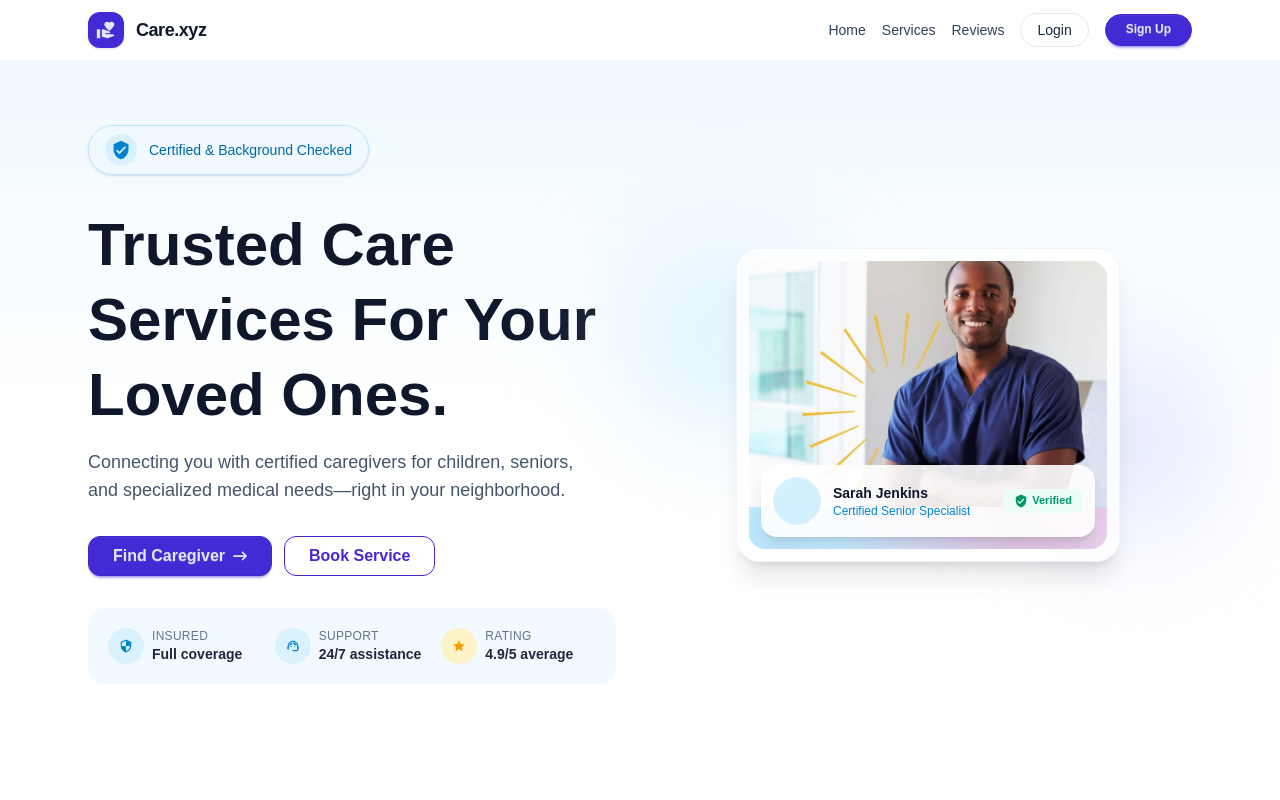
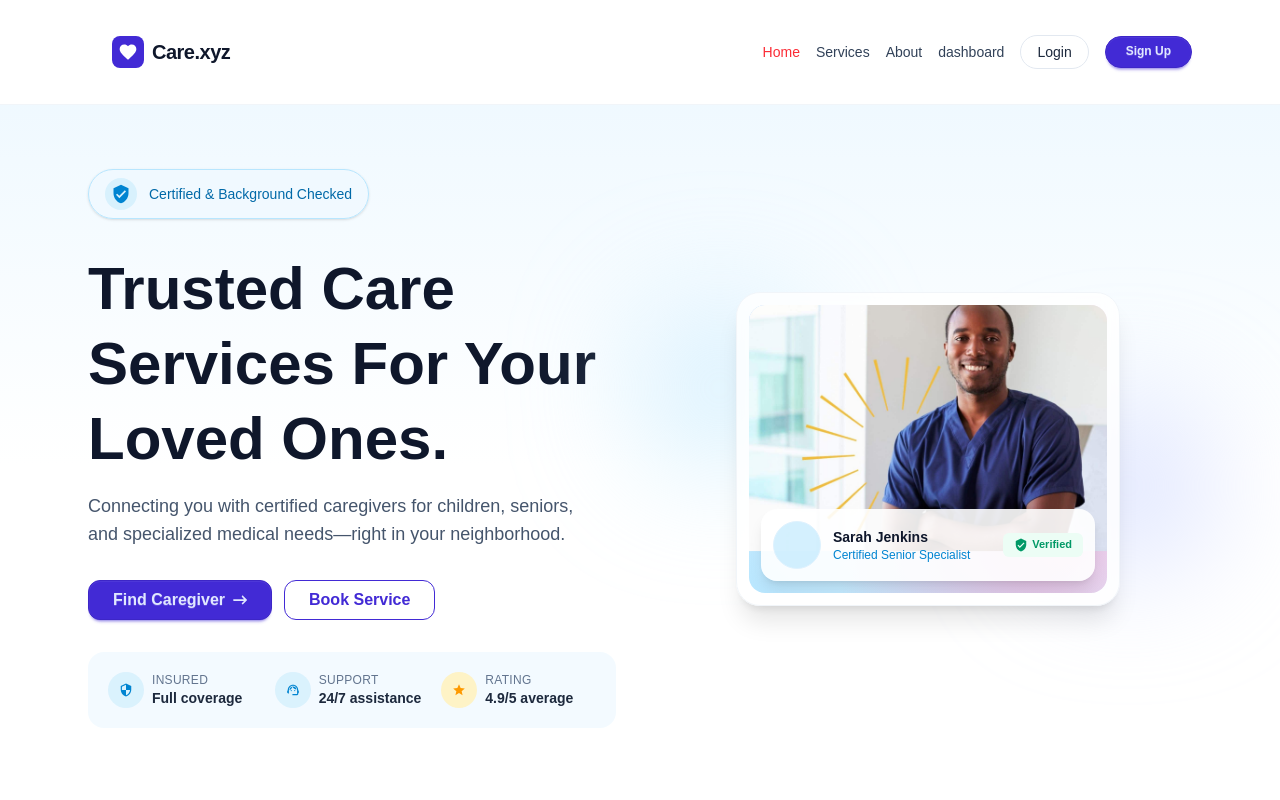
Before and after one commit to jinnahakondo/Care.app, a Next.js app: page / in a window 1280 px wide. Shown: the top 800 px of the page. Built offline with nearby package versions, Linux system fonts and the light colour scheme; no server answers.

Commit message:
dashboard page update

```diff
--- a/src/app/dashboard/layout.jsx
+++ b/src/app/dashboard/layout.jsx
@@ -1,13 +1,17 @@
+import DashboardNavSidebar from "@/components/dashboard/DashboardNavSidebar";
 
-import DashboardNavSidebar from "@/components/dashboard/DashboardNavSidebar";
 export const metadata = {
   title: "Care.xyz | User Dashboard",
 };
 
-export default function DashboardLayout() {
+export default function DashboardLayout({ children }) {
   return (
     <div className="flex min-h-screen bg-[#f6f7f8] text-slate-800 dark:bg-[#111921] dark:text-slate-200">
-      <DashboardNavSidebar />
+      <aside>
+        {" "}
+        <DashboardNavSidebar />
+      </aside>
+      <main>{children}</main>
     </div>
   );
 }
--- /dev/null
+++ b/src/app/dashboard/my-bookings/page.jsx
@@ -0,0 +1,5 @@
+import React from "react";
+
+export default function MyBookings() {
+  return <div>MyBookings</div>;
+}
--- a/src/app/dashboard/page.jsx
+++ b/src/app/dashboard/page.jsx
@@ -1,13 +1,17 @@
-import React from 'react';
+"use client";
+import React from "react";
 import UserDashboard from "@/components/dashboard/User/UserDashboard";
-
+import { useSession } from "next-auth/react";
 
 const DashboardPage = () => {
-  return (
-    <div>
-      <UserDashboard/>
-    </div>
-  );
+  const { data: session, status } = useSession();
+  const role = session.user.role;
+  console.log("session", status, session);
+  if (role === "user") {
+    return <UserDashboard />;
+  }else{
+    return 'hello'
+  }
 };
 
 export default DashboardPage;
--- a/src/components/Hero.jsx
+++ b/src/components/Hero.jsx
@@ -1,5 +1,11 @@
-import { MdVerifiedUser, MdSupportAgent, MdStar, MdSecurity } from "react-icons/md";
+import {
+  MdVerifiedUser,
+  MdSupportAgent,
+  MdStar,
+  MdSecurity,
+} from "react-icons/md";
 import { FaArrowRightLong } from "react-icons/fa6";
+import Link from "next/link";
 
 export default function Hero() {
   return (
@@ -27,8 +33,8 @@ export default function Hero() {
               Loved Ones.
             </h1>
             <p className="max-w-xl text-balance text-base text-slate-600 sm:text-lg">
-              Connecting you with certified caregivers for children, seniors, and
-              specialized medical needs—right in your neighborhood.
+              Connecting you with certified caregivers for children, seniors,
+              and specialized medical needs—right in your neighborhood.
             </p>
           </div>
 
@@ -38,9 +44,12 @@ export default function Hero() {
               Find Caregiver
               <FaArrowRightLong className="text-sm" />
             </button>
-            <button className="btn btn-outline btn-primary w-full rounded-xl px-6 text-base font-semibold sm:w-auto">
+            <Link
+              href={"/services"}
+              className="btn btn-outline btn-primary w-full rounded-xl px-6 text-base font-semibold sm:w-auto"
+            >
               Book Service
-            </button>
+            </Link>
           </div>
 
           {/* Trust signals */}
@@ -53,7 +62,9 @@ export default function Hero() {
                 <p className="text-xs font-medium uppercase tracking-wide text-slate-500">
                   Insured
                 </p>
-                <p className="text-sm font-semibold text-slate-800">Full coverage</p>
+                <p className="text-sm font-semibold text-slate-800">
+                  Full coverage
+                </p>
               </div>
             </div>
             <div className="flex items-center gap-2">
@@ -64,7 +75,9 @@ export default function Hero() {
                 <p className="text-xs font-medium uppercase tracking-wide text-slate-500">
                   Support
                 </p>
-                <p className="text-sm font-semibold text-slate-800">24/7 assistance</p>
+                <p className="text-sm font-semibold text-slate-800">
+                  24/7 assistance
+                </p>
               </div>
             </div>
             <div className="flex items-center gap-2">
@@ -75,7 +88,9 @@ export default function Hero() {
                 <p className="text-xs font-medium uppercase tracking-wide text-slate-500">
                   Rating
                 </p>
-                <p className="text-sm font-semibold text-slate-800">4.9/5 average</p>
+                <p className="text-sm font-semibold text-slate-800">
+                  4.9/5 average
+                </p>
               </div>
             </div>
           </div>
@@ -90,8 +105,12 @@ export default function Hero() {
           <div className="relative mx-auto max-w-sm rounded-3xl border border-slate-100 bg-white/80 p-3 shadow-xl backdrop-blur">
             <div className="relative h-72 w-full overflow-hidden rounded-2xl bg-linear-to-tr from-sky-200 via-sky-100 to-fuchsia-100">
               {/* Background illustrative block (you can replace with a real image later) */}
-              <div className="absolute inset-0 bg-[radial-gradient(circle_at_20%_20%,rgba(59,130,246,0.45),transparent_55%),radial-gradient(circle_at_80%_80%,rgba(244,114,182,0.45),transparent_55%)]"  />
-<img src="/hero_care.jpg" alt="" className="w-full object-cover scale-125 absolute top-5"/>
+              <div className="absolute inset-0 bg-[radial-gradient(circle_at_20%_20%,rgba(59,130,246,0.45),transparent_55%),radial-gradient(circle_at_80%_80%,rgba(244,114,182,0.45),transparent_55%)]" />
+              <img
+                src="/hero_care.jpg"
+                alt=""
+                className="w-full object-cover scale-125 absolute top-5"
+              />
               {/* Caregiver profile overlay */}
               <div className="absolute inset-x-3 bottom-3 rounded-2xl bg-white/90 p-3 shadow-lg">
                 <div className="flex items-center gap-3">
--- /dev/null
+++ b/src/components/Links/DashBordLinks/DashBoardLink.jsx
@@ -0,0 +1,19 @@
+"use client";
+import Link from "next/link";
+import { usePathname } from "next/navigation";
+
+export default function DashBoardLink({ children, href }) {
+  const pathName = usePathname();
+  return (
+    <Link
+      href={href}
+      className={`${
+        pathName.endsWith(href)
+          ? "bg-[#308ce8]/10 font-semibold text-[#308ce8]"
+          : "text-slate-500 hover:bg-slate-100 "
+      } flex items-center gap-3 rounded-lg px-4 py-3 transition-colors dark:text-slate-400 dark:hover:bg-slate-800`}
+    >
+      {children}
+    </Link>
+  );
+}
--- /dev/null
+++ b/src/components/Links/NavLink/NavLink.jsx
@@ -0,0 +1,15 @@
+"use client";
+import Link from "next/link";
+import { usePathname } from "next/navigation";
+
+export default function NavLink({ children, href }) {
+  const pathName = usePathname();
+  return (
+    <Link
+      href={href}
+      className={`${pathName.endsWith(href) && "text-red-500"}`}
+    >
+      {children}
+    </Link>
+  );
+}
--- a/src/components/Logo/Logo.jsx
+++ b/src/components/Logo/Logo.jsx
@@ -1,16 +1,17 @@
-import React from 'react';
-import {MdFavorite} from "react-icons/md";
+import Link from "next/link";
+import React from "react";
+import { MdFavorite } from "react-icons/md";
 
 const Logo = () => {
   return (
-         <div className="flex items-center gap-2 p-6">
-        <div className="flex h-8 w-8 items-center justify-center rounded-lg bg-[#308ce8]">
+    <Link href={"/"} className="flex items-center gap-2 p-6 cursor-pointer">
+      <span className="flex h-8 w-8 items-center justify-center rounded-lg bg-primary">
         <MdFavorite className="text-xl text-white" />
-        </div>
+      </span>
       <span className="text-xl font-bold tracking-tight text-slate-900 dark:text-white">
         Care.xyz
       </span>
-      </div>
+    </Link>
   );
 };
 
--- a/src/components/Navbar.jsx
+++ b/src/components/Navbar.jsx
@@ -1,22 +1,19 @@
 "use client";
 import { signOut, useSession } from "next-auth/react";
+import Logo from "./Logo/Logo";
+import NavLink from "./Links/NavLink/NavLink";
 import Link from "next/link";
-import { MdVolunteerActivism } from "react-icons/md";
+
 
 export default function Navbar() {
   const session = useSession();
-  console.log(session)
+  console.log(session);
   const links = (
     <>
-      <Link href="/" className="hover:text-slate-900">
-        Home
-      </Link>
-      <Link href="/services" className="hover:text-slate-900">
-        Services
-      </Link>
-      <Link href="/dashboard" className="hover:text-slate-900">
-        Reviews
-      </Link>
+      <NavLink href="/">Home</NavLink>
+      <NavLink href="/services">Services </NavLink>
+      <NavLink href="/about">About </NavLink>
+      <NavLink href="/dashboard">dashboard</NavLink>
       {session.status === "authenticated" ? (
         <>
           <button
@@ -47,15 +44,9 @@ export default function Navbar() {
   return (
     <header className="sticky top-0 z-30 border-b border-slate-100 bg-white/90 backdrop-blur">
       <nav className="mx-auto flex max-w-6xl items-center justify-between gap-6 px-4 py-3 lg:px-6">
-        {/* Logo */}
-        <div className="flex items-center gap-3">
-          <div className="flex h-9 w-9 items-center justify-center rounded-xl bg-primary text-primary-content shadow-sm">
-            <MdVolunteerActivism className="text-xl" />
-          </div>
-          <span className="text-lg font-semibold tracking-tight text-slate-900">
-            Care.xyz
-          </span>
-        </div>
+        {/* Logo
+         */}
+        <Logo />
 
         {/* Nav links */}
         <div className="hidden items-center gap-4 text-sm font-medium text-slate-700 md:flex">
--- a/src/components/dashboard/DashboardNavSidebar.jsx
+++ b/src/components/dashboard/DashboardNavSidebar.jsx
@@ -1,3 +1,4 @@
+"use client";
 import {
   MdDashboard,
   MdEventAvailable,
@@ -5,41 +6,37 @@ import {
   MdChatBubbleOutline,
   MdPayments,
   MdSettings,
-  MdFavorite,
 } from "react-icons/md";
-import Link from "next/link";
-import Logo  from "@/components/Logo/Logo";
+
+import Logo from "@/components/Logo/Logo";
+import { useSession } from "next-auth/react";
+import DashBoardLink from "../Links/DashBordLinks/DashBoardLink";
 
 const navLinks = [
   { icon: MdDashboard, label: "Overview", href: "/dashboard", active: true },
-  { icon: MdEventAvailable, label: "Bookings", href: "#" },
+  { icon: MdEventAvailable, label: "Bookings", href: "/dashboard/my-bookings" },
   { icon: MdPeopleOutline, label: "Caregivers", href: "#" },
   { icon: MdChatBubbleOutline, label: "Messages", href: "#" },
   { icon: MdPayments, label: "Billing", href: "#" },
 ];
 
 export default function DashboardNavSidebar() {
+  const { data: session, status } = useSession();
+  const role = session.user.role;
+
   return (
     <aside className="fixed flex h-full w-64 flex-col border-r border-slate-200 bg-white dark:border-slate-800 dark:bg-slate-900">
       {/* Brand */}
-    <a href='/'>
- <Logo/>
-    </a>
+      <div>
+        <Logo />
+      </div>
       {/* Navigation */}
       <nav className="mt-4 flex-1 space-y-1 px-4">
-        {navLinks.map(({ icon: Icon, label, href, active }) => (
-          <Link
-            key={label}
-            href={href}
-            className={`flex items-center gap-3 rounded-lg px-4 py-3 transition-colors ${
-              active
-                ? "bg-[#308ce8]/10 font-semibold text-[#308ce8]"
-                : "text-slate-500 hover:bg-slate-100 dark:text-slate-400 dark:hover:bg-slate-800"
-            }`}
-          >
+        {navLinks.map(({ icon: Icon, label, href }) => (
+          <DashBoardLink key={label} href={href}>
             <Icon className="text-xl" />
             <span>{label}</span>
-          </Link>
+          </DashBoardLink>
         ))}
       </nav>
 
--- a/src/components/dashboard/User/UserDashboard.jsx
+++ b/src/components/dashboard/User/UserDashboard.jsx
@@ -1,3 +1,4 @@
+
 import React from 'react';
 import ActivityFeed from "@/components/dashboard/ActivityFeed";
 import CalendarWidget from "@/components/dashboard/CalendarWidget";
```
Lines whose indentation alone changed are shown as unchanged.
